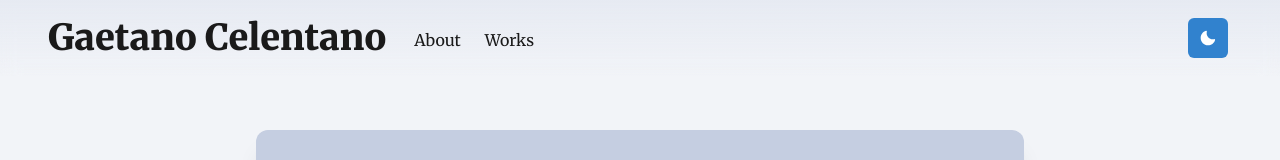
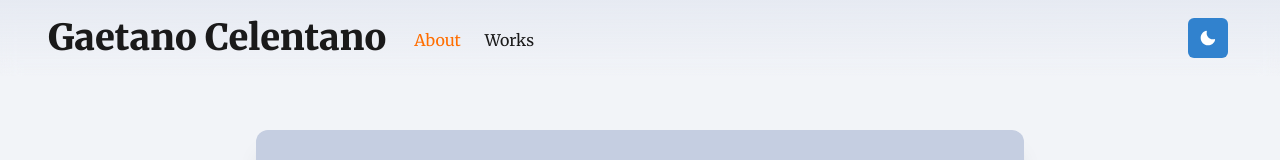
Before and after one commit to g-celentano/portfolio_react, a Next.js app: page / in a window 1280 px wide. Shown: the top 160 px of the page. Built offline with nearby package versions, Linux system fonts and the light colour scheme.

Commit message:
removed useless links

```diff
--- a/components/navbar.js
+++ b/components/navbar.js
@@ -81,10 +81,10 @@ const Navbar = props => {
         marginRight={2}
         marginLeft={5}
       >
-        <LinkItem href="portfolio_react/" path={path}>
+        <LinkItem href="/" path={path}>
           About
         </LinkItem>
-        <LinkItem href="portfolio_react/works" path={path}>
+        <LinkItem href="/works" path={path}>
           Works
         </LinkItem>
       </Stack>
@@ -108,10 +108,10 @@ const Navbar = props => {
               }}
             />
             <MenuList>
-              <Link as={NextLink} href="portfolio_react/" passHref>
+              <Link as={NextLink} href="/" passHref>
                 <MenuItem>About</MenuItem>
               </Link>
-              <Link as={NextLink} href="portfolio_react/works" passHref>
+              <Link as={NextLink} href="/works" passHref>
                 <MenuItem>Works</MenuItem>
               </Link>
             </MenuList>
```
